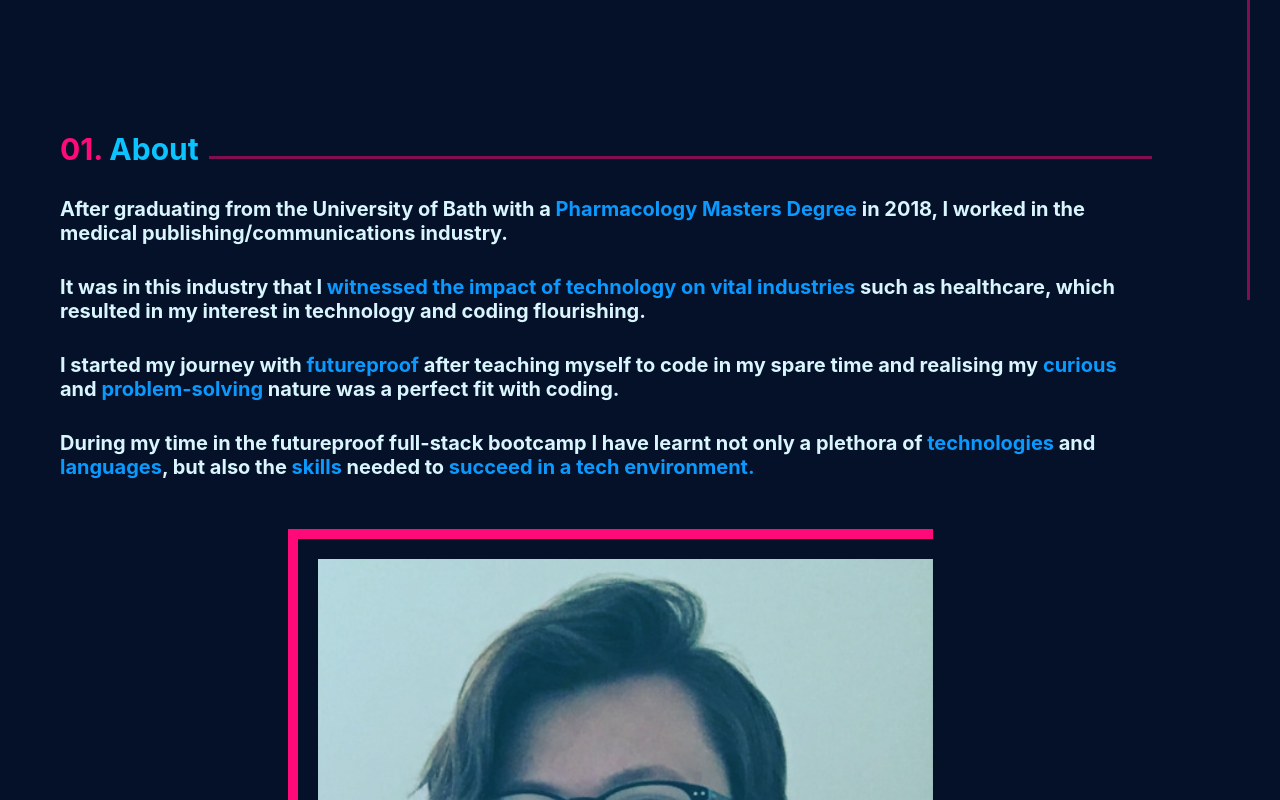
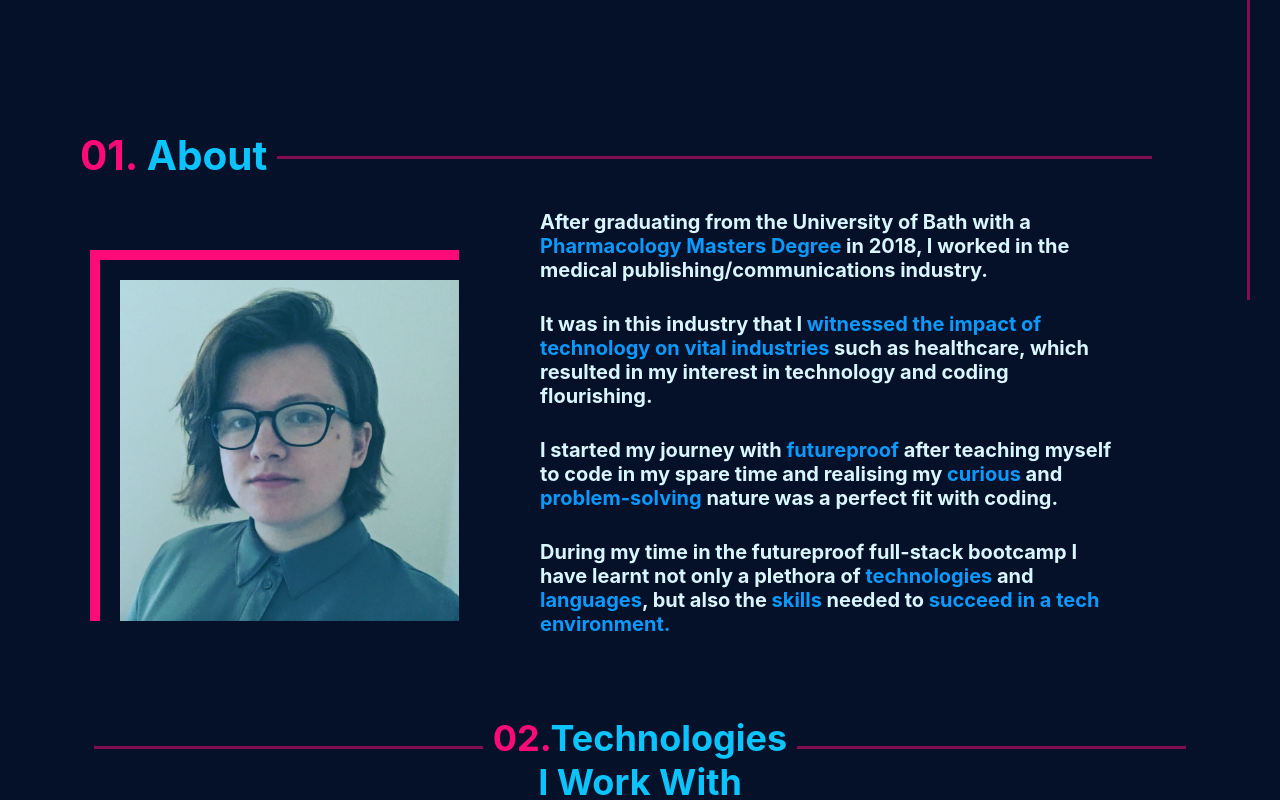
Before and after one commit to LaylaSouthcombe/Portfolio, a React (Create React App) app: page / in a window 1280 px wide. Shown: the part 620-1420 px from the top of the page. Built offline with nearby package versions, Linux system fonts and the light colour scheme.

Commit message:
adjust about font size for 1024px

```diff
--- a/src/App.css
+++ b/src/App.css
@@ -359,3 +359,13 @@ h1 {
   }
 
 }
+@media (min-width: 1024px) {
+  .aboutText {
+      grid-column: col-start 6 / span 6;
+      grid-row: 2;
+  }
+  .aboutImgDiv {
+    grid-column: col-start / span 6;
+    grid-row: 2;
+  }
+}
--- a/src/pages/About/style.css
+++ b/src/pages/About/style.css
@@ -1,3 +1,4 @@
+
 #about  {
 	font-size: 1.5em;
 	font-weight: bold;
@@ -80,3 +81,22 @@
         width: 70%;
     }
 }
+@media (min-width: 1024px) {
+    #about {
+        /* font-size: 1.5em; */
+    }
+    .aboutTitle {
+        font-size: 1.35em;
+    }
+    .aboutTitle > h2 {
+        margin-left: 80px;
+    }
+    .aboutText {
+        width: 110%;
+    }
+    .aboutImgDiv {
+     width: 80%;
+     margin-left: 90px;
+     margin-top: 40px;
+    }
+  }
```
